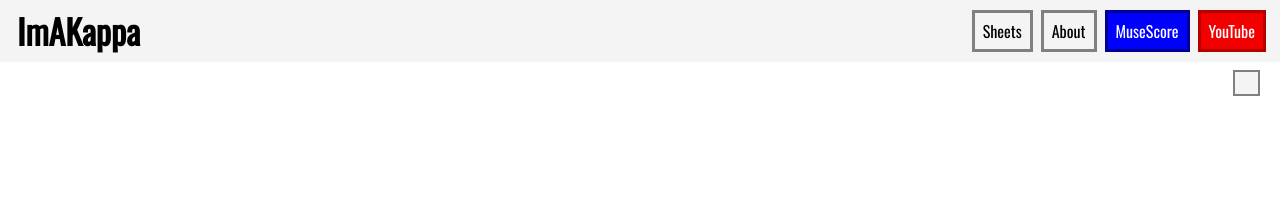
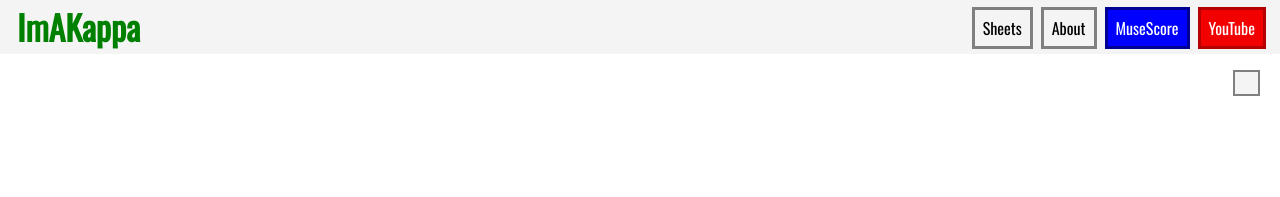
Before and after one commit to ImAKappa/imakappaJekyllOld, a Jekyll site: the page built from _pages/index.html, in a window 1280 px wide. Shown: the top 197 px of the page. Built offline with Jekyll 4.4.1, drawn with Linux system fonts in a browser that asks for light colours.

Commit message:
Removed xs nav html; Added drawer+blur animations

```diff
--- a/_includes/header.html
+++ b/_includes/header.html
@@ -10,13 +10,12 @@
       <div></div>
     </div>
   </button>
-  <!-- Navigation Links -->
-  <nav class="main-nav">
-    <ul class="nav-links-list">
-      <li><a class="{% if page.url == '/sheets/' %}active{% endif %}" href="/sheets/">Sheets</a></li><!--
-      --><li><a class="{% if page.url == '/about/' %}active{% endif %}" href="/about/">About</a></li><!--
-      --><li><a class="btn-muse" href="https://musescore.com/user/28025112" target="_blank">MuseScore</a></li><!--
-      --><li><a class="btn-yt" href="https://www.youtube.com/channel/UC-ij-Y_86B9H1ARnaxnhEtw" target="_blank">YouTube</a></li>
-    </ul>
-  </nav>
 </header>
+<!-- Navigation Links -->
+<nav class="main-nav">
+    <a class="{% if page.url == '/sheets/' %}active{% endif %}" href="/sheets/">Sheets</a><!--
+    --><a class="{% if page.url == '/about/' %}active{% endif %}" href="/about/">About</a><!--
+    --><a class="btn-muse" href="https://musescore.com/user/28025112" target="_blank">MuseScore</a><!--
+    --><a class="btn-yt" href="https://www.youtube.com/channel/UC-ij-Y_86B9H1ARnaxnhEtw" target="_blank">YouTube</a></li>
+</nav>
+<div class="overlay"></div>
--- a/assets/css/main.scss
+++ b/assets/css/main.scss
@@ -167,6 +167,7 @@
   padding: 0;
   background-color: var(--secondary-bg-color);
   border-bottom: none;
+  z-index: 3;
 }
 
 a.title {
@@ -179,12 +180,18 @@
 }
 
 .main-nav {
-  display: inline-block;
+  display: flex;
+  flex-direction: column;
   width: 100%;
   margin: 0;
   padding: 0;
   border-bottom: 3px solid var(--main-border-color);
   background-color: var(--main-bg-color);
+  transition-duration: 0.5s;
+
+  position: fixed;
+  top: -128px;
+  z-index: 2;
 }
 
 .main-nav a {
@@ -196,6 +203,15 @@
   border: 3px solid var(--main-border-color);
   background-color: var(--secondary-bg-color);
   color: var(--main-text-color);
+  z-index: auto;
+}
+
+.show {
+  display: flex;
+  flex-direction: column;
+  transition-duration: 0.5s;
+
+  top: 54px;
 }
 
 .main-nav a:hover,
@@ -205,17 +221,34 @@
   color: white;
 }
 
-.nav-links-list {
-  width: 100%;
-  height: 100%;
-  padding: 0;
+.overlay {
   display: none;
 }
 
-.main-nav li {
-  display: inline;
-  margin: 0;
+.overlay-blur {
+  display: block;
+  backdrop-filter: blur(1.5px);
+  position: fixed;
+  top: 0;
+  left: 0;
+  z-index: 1;
+  width: 100%;
+  height: 100%;
+  background-color: rgba(97, 97, 97, 0.2);
 }
+
+
+// .nav-links-list {
+//   width: 100%;
+//   height: 100%;
+//   padding: 0;
+//   display: none;
+// }
+
+// .main-nav li {
+//   display: inline;
+//   margin: 0;
+// }
 
 @media screen and (min-width: 800px) {
   header {
@@ -223,23 +256,21 @@
     border-bottom: 3px solid var(--main-bg-color);
   }
   .main-nav {
+    display: flex;
+    flex-direction: row;
+    position: fixed;
+    top: 0.25em;
+    right: 1em;
     width: auto;
     background-color: var(--secondary-bg-color);
     border: none;
-    margin-right: 1em;
-  }
-  .nav-links-list {
-    display: block;
-    width: auto;
-    height: auto;
-  }
-  .main-nav li {
-    margin: 0 0.25em;
+    margin: 0;
+    z-index: 3;
   }
   .main-nav a {
     display: inline-block;
     padding: 8px;
-    margin: 0;
+    margin: 0.25em;
   }
 }
 
@@ -307,7 +338,7 @@
 /* ASSETS */
 
 /* TOGGLES */
-.show {display: block;}
+
 
 
 /* CONTAINERS */
--- a/assets/scripts/appearance.js
+++ b/assets/scripts/appearance.js
@@ -33,16 +33,19 @@
 
 // Dropdown Nav for Mobile
 let dropdown = document.querySelector('.drop-btn');
-let dropContent = document.querySelector('.nav-links-list');
+let dropContent = document.querySelector('.main-nav');
+let overlayBlur = document.querySelector('.overlay');
 
 dropdown.onclick = function() {
   dropContent.classList.toggle("show");
+  overlayBlur.classList.toggle("overlay-blur");
 }
 
 window.onclick = function(event) {
   if (event.target != dropdown) {
     if (dropContent.classList.contains('show')) {
       dropContent.classList.remove('show');
+      overlayBlur.classList.remove("overlay-blur");
     }
   }
 }
```
